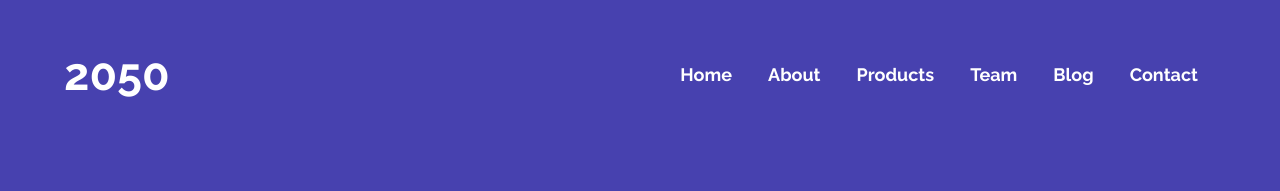
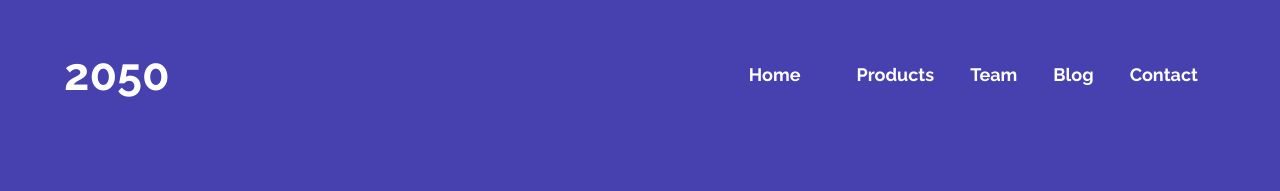
Before and after one commit to Linamohamed89/2050, a plain HTML site: page index.html in a window 1280 px wide. Shown: the top 191 px of the page. Drawn offline with nearby package versions, Linux system fonts and the light colour scheme.

Commit message:
delete nav text

```diff
--- a/index.html
+++ b/index.html
@@ -27,7 +27,7 @@
                     <a class="nav-link " aria-current="page" href="#">Home</a>
                   </li>
                   <li class="nav-item">
-                    <a class="nav-link" href="#">About</a>
+
                   </li>
                   <li class="nav-item">
                     <a class="nav-link" href="#">Products</a>
```
